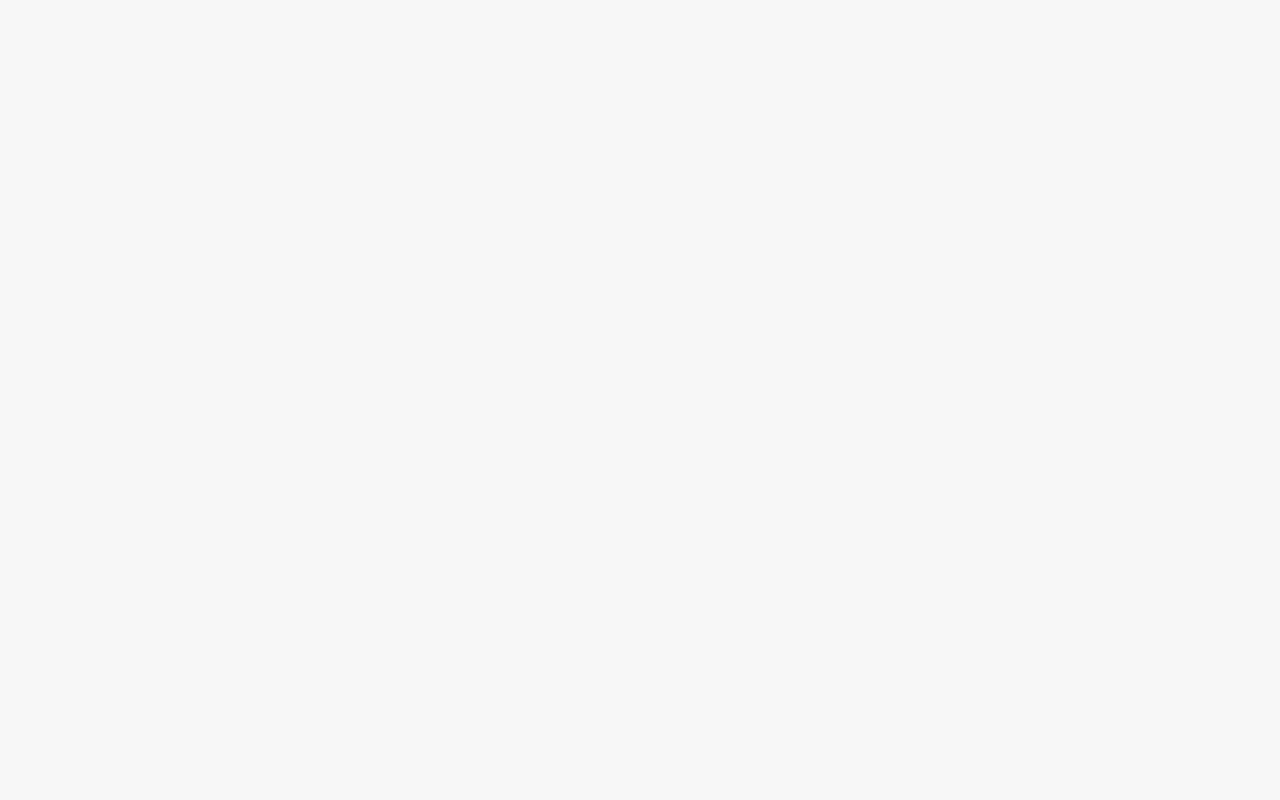
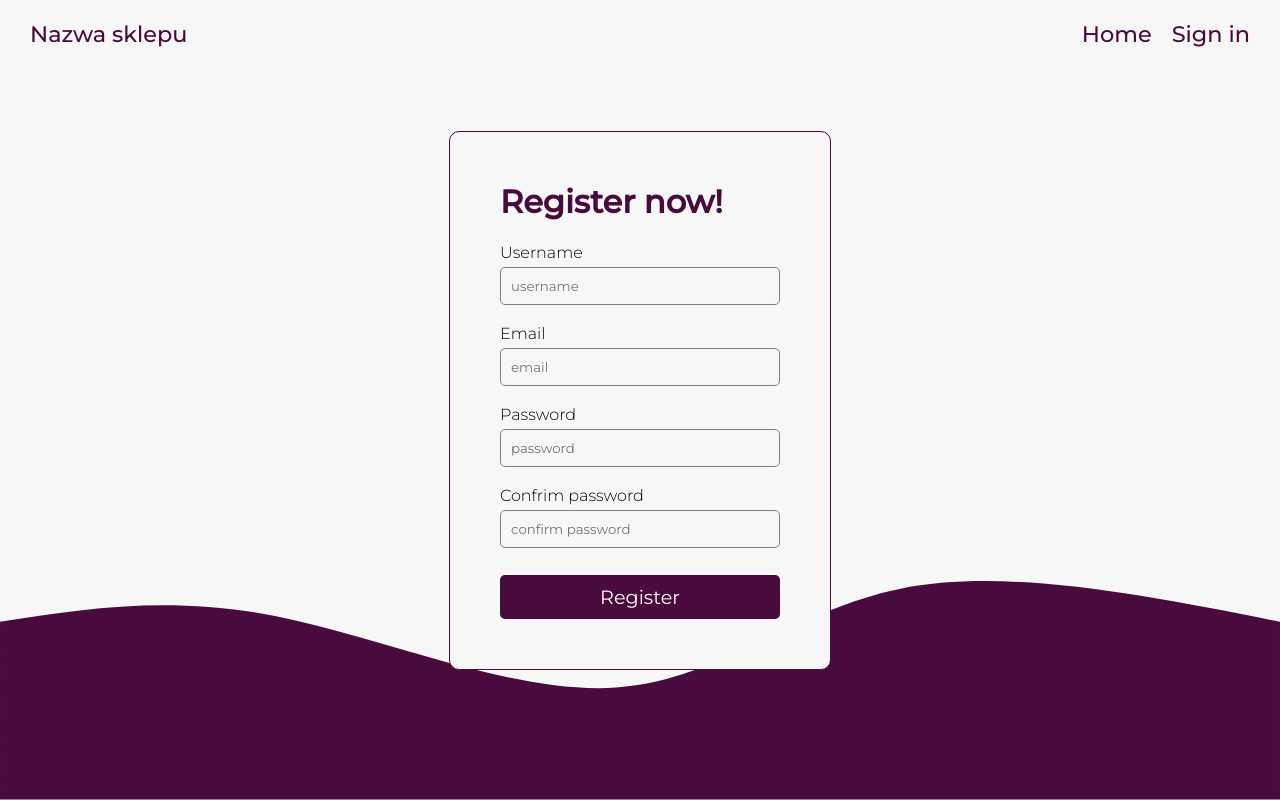
Before and after one commit to Wronqa/WatShop_ecommerce_app, a React (Create React App) app in the folder frontend/: page /login in a window 1280 px wide. Before the commit this address had no page. Built offline with nearby package versions, Linux system fonts and the light colour scheme.

Commit message:
Created login page

```diff
--- a/frontend/src/App.js
+++ b/frontend/src/App.js
@@ -1,5 +1,6 @@
 import { Register } from './views/register/Register'
 import { BrowserRouter, Routes, Route } from 'react-router-dom'
+import { Login } from './views/login/Login'
 
 function App() {
   return (
@@ -7,6 +8,7 @@ function App() {
       <BrowserRouter>
         <Routes>
           <Route path='/register' element={<Register />} />
+          <Route path='/login' element={<Login />} />
         </Routes>
       </BrowserRouter>
     </div>
--- /dev/null
+++ b/frontend/src/views/login/Login.jsx
@@ -0,0 +1,69 @@
+import React from 'react'
+import { useState } from 'react'
+import { Wave } from '../../components/Background/Wave'
+import { FormInput } from '../../components/FormInput/FormInput'
+import { getRegisterSchemas } from '../../utils/inputSchemas'
+import './login.css'
+
+export const Login = () => {
+  const [error, setError] = useState(null)
+
+  const [values, setValues] = useState({
+    username: '',
+    email: '',
+    password: '',
+    confirmPassword: '',
+  })
+
+  const onChange = (e) => {
+    setValues({ ...values, [e.target.name]: e.target.value })
+  }
+
+  const handleSubmit = (e) => {
+    e.preventDefault()
+    setError(null)
+
+    for (let element in values) {
+      if (values[element].trim().length === 0) {
+        setError('Fields cannot be empty')
+      }
+    }
+
+    if (!error) {
+      const form = new FormData()
+
+      for (let element in values) {
+        form.append(element, values[element])
+      }
+    }
+  }
+
+  return (
+    <div className='register'>
+      <div className='register__navbar'>
+        <div className='register__navbarWrapper'>
+          <div className='register__navbarLeft'>
+            <span className='register__navbarItem'>Nazwa sklepu</span>
+          </div>
+          <div className='register__navbarRight'>
+            <span className='register__navbarItem'>Home</span>
+            <span className='register__navbarItem'>Sign in</span>
+          </div>
+        </div>
+      </div>
+      <form action='' className='register__form' onSubmit={handleSubmit}>
+        <h1 className='register__title'>Register now!</h1>
+        {getRegisterSchemas(values).map((input) => (
+          <FormInput
+            key={input.id}
+            {...input}
+            value={values[input.name]}
+            onChange={onChange}
+          />
+        ))}
+        <button className='register__button'>Register</button>
+      </form>
+      <Wave />
+    </div>
+  )
+}
--- /dev/null
+++ b/frontend/src/views/login/login.css
@@ -0,0 +1,49 @@
+.register {
+  height: 100vh;
+  width: 100vw;
+  display: flex;
+  align-items: center;
+  justify-content: center;
+}
+.register__navbar {
+  height: 80px;
+  position: absolute;
+  top: 0;
+  width: 100vw;
+}
+.register__navbarWrapper {
+  padding: 20px;
+  display: flex;
+  justify-content: space-between;
+}
+.register__navbarItem {
+  font-size: 1.4rem;
+  font-weight: 500;
+  color: #490b3d;
+  margin: 10px;
+}
+form {
+  display: flex;
+  flex-direction: column;
+  z-index: 1;
+  border: 1px solid #490b3d;
+  padding: 50px;
+  border-radius: 10px;
+  background-color: #f7f7f7;
+}
+.register__title {
+  margin-bottom: 15px;
+  font-weight: 600;
+  color: #490b3d;
+}
+.register__button {
+  padding: 10px;
+  margin-top: 10px;
+  border-radius: 5px;
+  border: none;
+  background-color: #490b3d;
+  margin-top: 15px;
+  color: white;
+  font-size: 1.2rem;
+  cursor: pointer;
+}
```
